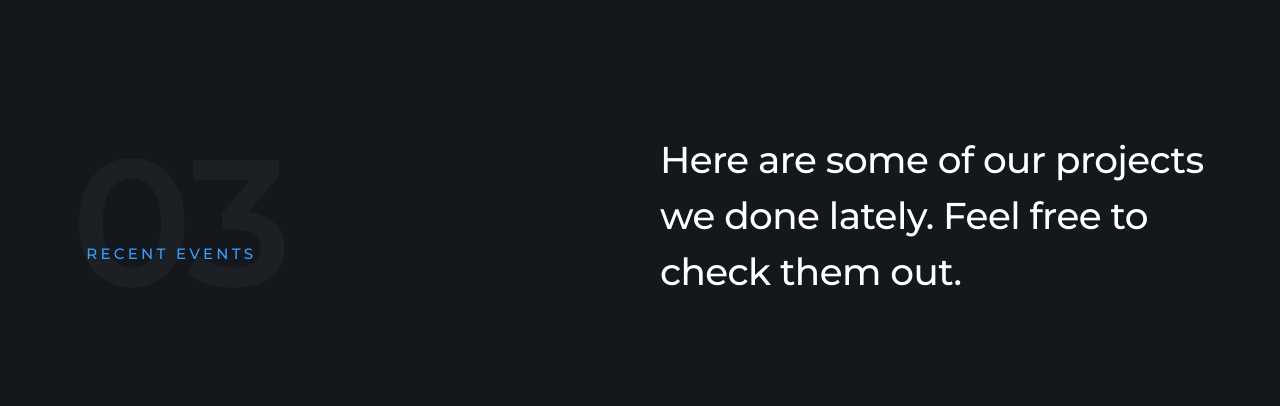
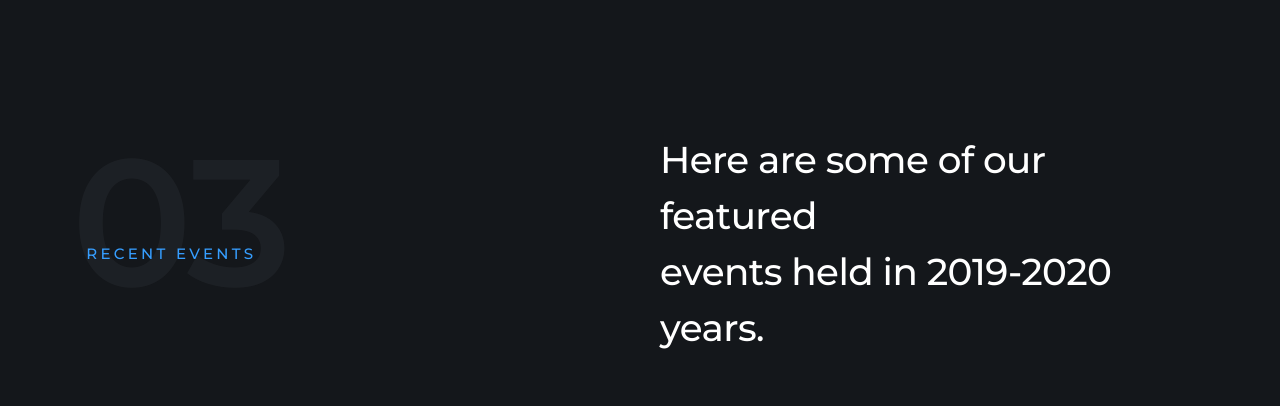
Before and after one commit to acmkz/nu-acmsc.github.io, a plain HTML site: page nu-acms-web/index.html in a window 1280 px wide. Shown: the part 4760-5166 px from the top of the page. Drawn offline with Linux system fonts and the light colour scheme.

Commit message:
Minor typo corrections 2

```diff
--- a/nu-acms-web/index.html
+++ b/nu-acms-web/index.html
@@ -307,8 +307,7 @@
             </div>
             <div class="column large-6 w-900-stack">
                 <h1 class="display-1" data-aos="fade-up">
-                    Here are some of our projects we done lately. Feel
-                    free to check them out.
+                    Here are some of our <br>featured</br> events held in 2019-2020 years.
                 </h1>
             </div>
         </div> <!-- end s-portfolio__top-->
```
